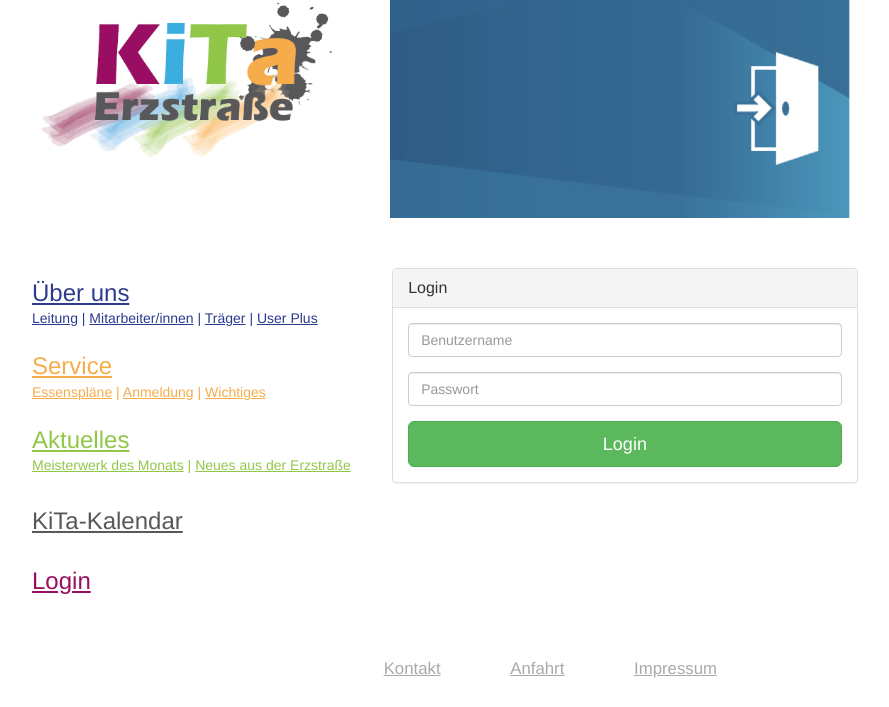
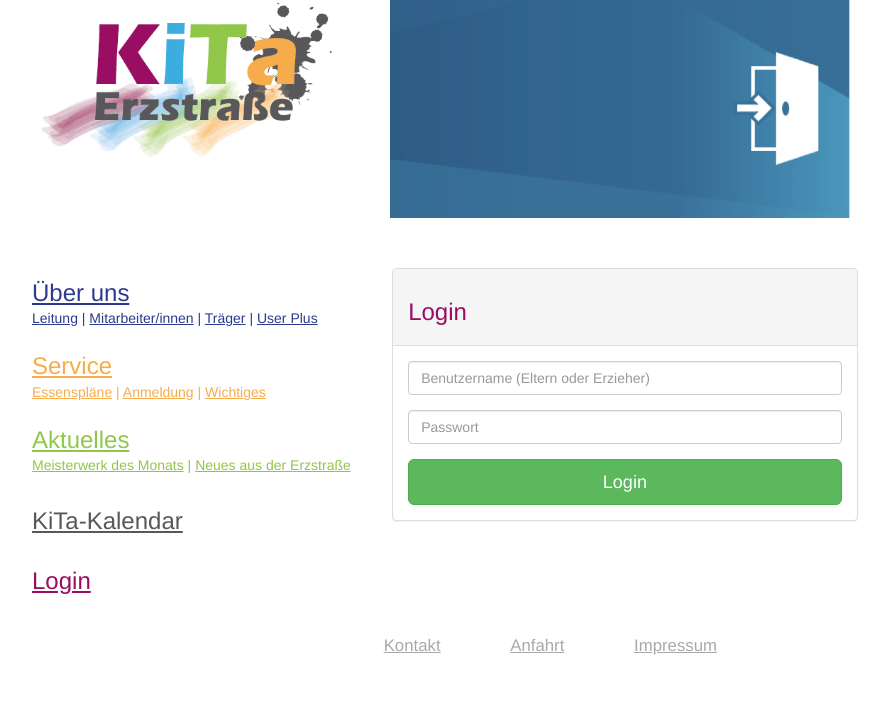
Before and after one commit to FJuette/HCDKitaDemo, a PHP site: page /login.php in a window 1280 px wide; the page is wider, and only the part inside the window is pictured. Shown: the part 51-758 px from the top of that part, without its empty margins (63-952 px from the left). Run offline with PHP 8.4, Linux system fonts and the light colour scheme.

Commit message:
Login page done. Dummy redirect pages.

```diff
--- a/login.php
+++ b/login.php
@@ -1,5 +1,4 @@
 <?php include("head.php") ?>
-
 
 <body>
 <div class="row">
@@ -20,20 +19,18 @@
                         <div class="col-md-5">
                             <div class="panel panel-default" style="margin-left: -8px;">
                                 <div class="panel-heading">
-                                    <h3 class="panel-title">Login</h3>
+                                    <h3 class="login">Login</h3>
                                 </div>
                                 <div class="panel-body">
-                                    <form accept-charset="UTF-8" role="form" action="<?php $_PHP_SELF ?>" method="GET">
                                     <fieldset>
                                         <div class="form-group">
-                                                <input class="form-control" placeholder="Benutzername" name="user" id="user" type="text">
+                                            <input class="form-control" placeholder="Benutzername (Eltern oder Erzieher)" name="user" id="user" type="text">
                                         </div>
                                         <div class="form-group">
                                             <input class="form-control" placeholder="Passwort" name="password" id="password" type="password" value="">
                                         </div>
-                                            <input class="btn btn-lg btn-success btn-block" type="submit" value="Login">
+                                        <input class="btn btn-lg btn-success btn-block" type="button" value="Login" onclick="DoLogin()">
                                     </fieldset>
-                                    </form>
                                 </div>
                             </div>
                         </div>
@@ -47,4 +44,20 @@
 
 </body>
 
+
+<script type="text/javascript">
+    function DoLogin() {
+        var username = document.getElementById("user").value;
+        if (username == "Eltern") {
+            window.location = "family.php";
+        }
+        else if (username == "Erzieher") {
+            window.location = "internal.php";
+        }
+        else {
+            alert("Bitte nur die Benutzer \"Eltern\" oder \"Erzieher\" verwenden.")
+        }
+    }
+</script>
+
 </html>
--- a/navigation.php
+++ b/navigation.php
@@ -15,6 +15,6 @@
         <h3><a href="calendar.php">KiTa-Kalendar</a></h3>
     </div>
     <div class="login" id="login">
-        <h3><a href="#">Login</a></h3>
+        <h3><a href="login.php">Login</a></h3>
     </div>
 </div>
--- a/style.css
+++ b/style.css
@@ -117,8 +117,8 @@ a {
     text-decoration: underline;
 }
 
-#login {
-    margin-bottom: 33px;
+.login {
+    color: var(--login-color);
 }
 
 .contact > h3 > a {
```
Also changed, not shown: family.php (added), internal.php (added). Lines whose indentation alone changed are shown as unchanged.
